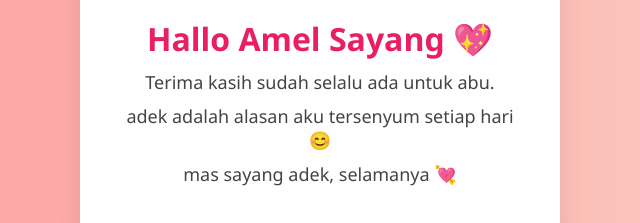
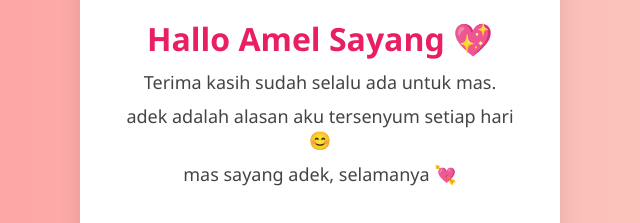
Before and after one commit to MasGrayy/loveamel, a plain HTML site: page index.html in a window 1280 px wide. Shown: the part 155-378 px from the top of the page, 320-960 px from the left. Drawn offline with Linux system fonts and the light colour scheme.

Commit message:
Update index.html

```diff
--- a/index.html
+++ b/index.html
@@ -9,7 +9,7 @@
 <body>
   <div class="container">
     <h1>Hallo Amel Sayang 💖</h1>
-    <p>Terima kasih sudah selalu ada untuk abu.</p>
+    <p>Terima kasih sudah selalu ada untuk mas.</p>
     <p>adek adalah alasan aku tersenyum setiap hari 😊</p>
     <p>mas sayang adek, selamanya 💘</p>
 
```
